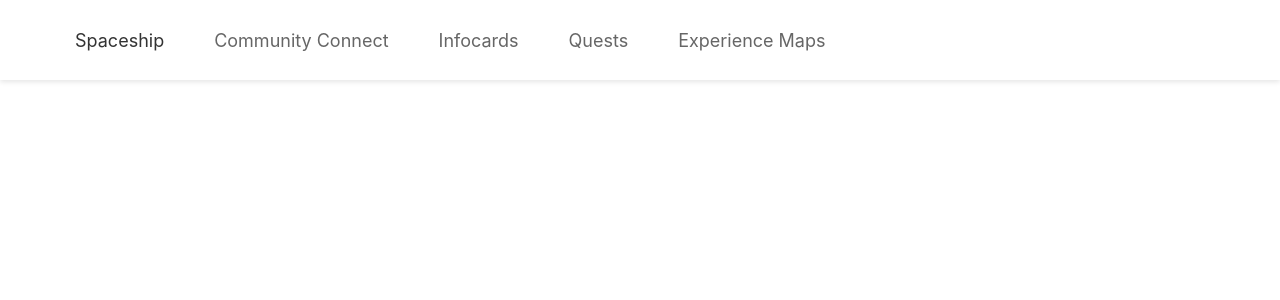
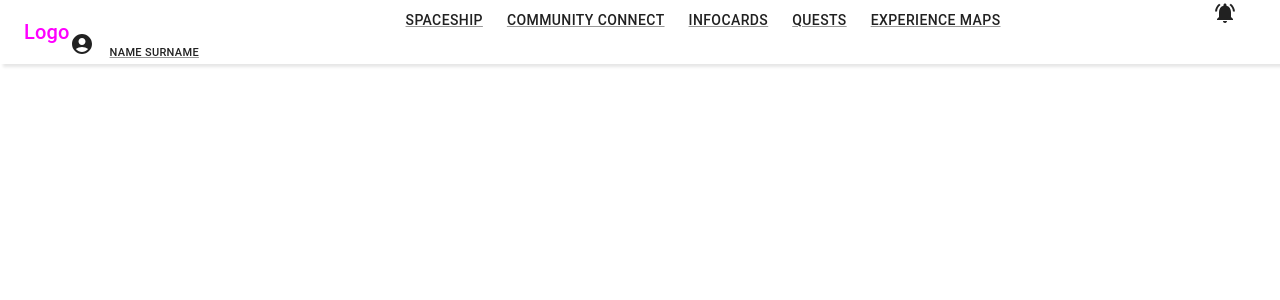
Before and after one commit to neilcarnac/caarya-web, a React (Create React App) app: page / in a window 1280 px wide. Shown: the top 300 px of the page. Built offline with nearby package versions, Linux system fonts and the light colour scheme.

Commit message:
navbar component edited

```diff
--- a/src/Components/Navbar/Navbar.css
+++ /dev/null
@@ -1,36 +0,0 @@
-.navbar {
-    display: flex;
-    justify-content: space-between;
-    align-items: center;
-    background-color: #fff;
-    height: 80px;
-    padding: 0 50px;
-    box-shadow: 0px 2px 5px rgba(0, 0, 0, 0.1);
-  }
-
-  .navbar-nav {
-    display: flex;
-    justify-content: space-between;
-    align-items: center;
-    list-style: none;
-    margin: 0;
-    padding: 0;
-  }
-
-  .nav-item {
-    margin: 0 10px;
-  }
-
-  .nav-link {
-    display: inline-block;
-    padding: 10px 15px;
-    font-size: 18px;
-    color: #666;
-    text-decoration: none;
-    transition: color 0.3s ease-in-out;
-  }
-
-  .nav-link:hover,
-  .nav-link.active {
-    color: #333;
-  }
--- a/src/Components/Navbar/Navbar.jsx
+++ b/src/Components/Navbar/Navbar.jsx
@@ -1,38 +1,90 @@
 import React from 'react';
-import { NavLink } from 'react-router-dom';
-import './Navbar.css';
-
+import { Link as RouterLink } from 'react-router-dom';
+import { AppBar, Toolbar, Typography, Link } from '@mui/material';
+import NotificationsActiveIcon from '@mui/icons-material/NotificationsActive';
+import AccountCircleIcon from '@mui/icons-material/AccountCircle';
 const Navbar = () => {
   return (
-    <nav className="navbar">
-      <ul className="navbar-nav">
-        <li className="nav-item">
-          <NavLink exact to="/" className="nav-link">
-            Spaceship
-          </NavLink>
-        </li>
-        <li className="nav-item">
-          <NavLink to="/communityconnect" className="nav-link">
+    <AppBar sx={{boxShadow: '3px 3px 3px rgba(0, 0, 0, 0.1)' }} position="static" color="inherit" elevation={0}>
+      <Toolbar sx={{ textalign:"center" }}>
+        <Typography variant="h6" color="magenta">
+          Logo
+        </Typography>
+        <nav>
+          <Link
+            variant="button"
+            color="textPrimary"
+            component={RouterLink}
+            to="/"
+            sx={{ my: 1, mx: 1.5, ml: 42 }}
+          >Spaceship
+          </Link>
+          <Link
+            variant="button"
+            color="textPrimary"
+            component={RouterLink}
+            to="/communityconnect"
+            sx={{ my: 1, mx: 1.5 }}
+          >
             Community Connect
-          </NavLink>
-        </li>
-        <li className="nav-item">
-          <NavLink to="/infocards" className="nav-link">
+          </Link>
+          <Link
+            variant="button"
+            color="textPrimary"
+            component={RouterLink}
+            to="/infocards"
+            sx={{ my: 1, mx: 1.5 }}
+          >
             Infocards
-          </NavLink>
-        </li>
-        <li className="nav-item">
-          <NavLink to="/quests" className="nav-link">
+          </Link>
+          <Link
+            variant="button"
+            color="textPrimary"
+            component={RouterLink}
+            to="/quests"
+            sx={{ my: 1, mx: 1.5 }}
+          >
             Quests
-          </NavLink>
-        </li>
-        <li className="nav-item">
-          <NavLink to="/experiencemaps" className="nav-link">
+          </Link>
+          <Link
+            variant="button"
+            color="textPrimary"
+            component={RouterLink}
+            to="/experiencemaps"
+            sx={{ my: 1, mx: 1.5 }}
+          >
             Experience Maps
-          </NavLink>
-        </li>
-      </ul>
-    </nav>
+          </Link>
+          <Link
+            variant="button"
+            color="textPrimary"
+            component={RouterLink}
+            to="/"
+            sx={{ my: 1, mx: 1.5 , ml: 25}}
+          >
+            <NotificationsActiveIcon />
+          </Link>
+          <Link
+            variant="button"
+            color="textPrimary"
+            component={RouterLink}
+            to="/"
+            sx={{ my: 1, mx: 0, height: 70, width: 70 }}
+          >
+            <AccountCircleIcon />
+          </Link>
+          <Link
+            variant="button"
+            color="textPrimary"
+            component={RouterLink}
+            to="/"
+            sx={{ my: 0, mx: 2, fontSize: 11}}
+          >
+            Name Surname
+          </Link>
+        </nav>
+      </Toolbar>
+    </AppBar>
   );
 };
 
```
Also changed, not shown: package.json (+7 -0 lines), public/netflix.webp (added), 1 other file (tests, documents, lock files or other folders).
